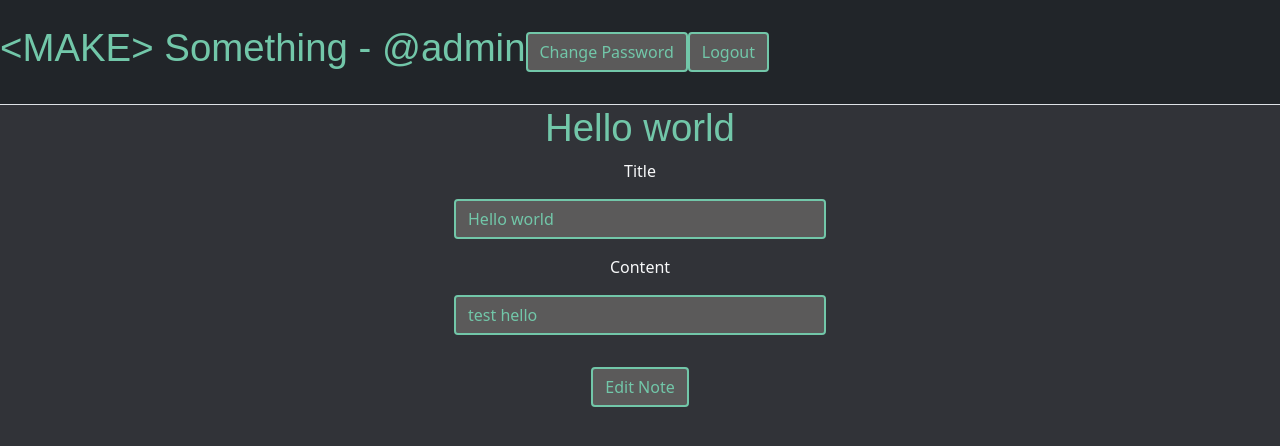
After one commit to Charlotte-R-01134/HackSussex2023, a Flask app: a page that uses app/templates/base.html in a window 1280 px wide. The commit adds this page. Shown: the top 446 px of the page. Run offline with Flask 2, Linux system fonts and the light colour scheme; a user stored in the database is signed in; data comes from the database, SQL or seed files in the repository; both versions use the stored data as it was after the commit; some libraries are stand-ins or nearby versions.

Commit message:
note stuff almost working

```diff
--- a/@index.html
+++ b/@index.html
@@ -9,6 +9,7 @@
     <script src="@process.js"></script>
     <title>makeSomething</title>
 </head>
+
 <body class="page">
     <div class="header">
         <div class="name">
--- /dev/null
+++ b/app/main/forms.py
@@ -0,0 +1,13 @@
+from flask_wtf import FlaskForm
+from wtforms import StringField, SubmitField
+from wtforms.validators import DataRequired, Length, Regexp
+
+
+class NewNoteForm(FlaskForm):
+    title = StringField('Title', validators=[DataRequired(), Length(1, 64)])
+    submit = SubmitField('Create Note')
+
+class NoteForm(FlaskForm):
+    title = StringField('Title', validators=[DataRequired(), Length(1, 64)])
+    content = StringField('Content', validators=[DataRequired(), Length(1, 10000)])
+    submit = SubmitField('Edit Note')
--- a/app/main/views.py
+++ b/app/main/views.py
@@ -1,10 +1,48 @@
 from . import main
-from flask import render_template, flash
-from flask_login import login_required, current_user, logout_user
+from flask import render_template, flash, redirect, url_for
+from flask_login import login_required, current_user
 from .. import db
-from ..models import User
+from ..models import User, Notes
+from .forms import NewNoteForm, NoteForm
 
 @main.route('/')
 def index():
-    flash('hi')
-    return render_template('index.html')
+    return render_template('index.html', current_user=current_user)
+
+@main.route('/<username>/notes/new-note', methods=['GET', 'POST'])
+@login_required
+def new_note(username):
+    if current_user.username != username:
+        flash('You do not have access to these notes')
+        return redirect(url_for('main.index'))
+    form = NewNoteForm()
+    if form.validate_on_submit():
+        note = Notes(title=form.title.data, user_id=current_user.id)
+        db.session.add(note)
+        db.session.commit()
+        flash('Note created')
+        return redirect(url_for('main.index'))
+    return render_template('new_note.html', id=id, current_user=current_user, form=form)
+
+@main.route('/<username>/notes/<id>', methods=['GET', 'POST'])
+@login_required
+def get_note(id, username):
+    if current_user.username != username:
+        flash('You do not have access to these notes')
+        return redirect(url_for('main.index'))
+    form = NoteForm()
+    note = Notes.query.filter_by(id=id).first()
+    if form.validate_on_submit():
+        note.title = form.title.data
+        note.content = form.content.data
+        db.session.add(note)
+        db.session.commit()
+        return redirect(url_for('main.get_note', id=id, username=username))
+    form.title.data = note.title
+    form.content.data = note.content
+    return render_template('notes.html', note=note, form=form)
+
+@main.route('/<username>/notes/<title>/delete')
+@login_required
+def delete(id, username, title):
+    pass
--- a/app/templates/auth/change_password.html
+++ b/app/templates/auth/change_password.html
@@ -2,12 +2,15 @@
 {% extends "base.html" %}
 {% block title %}&#60Make&#62 Something - Change Password{% endblock %}
 
+<body>
     {% block page_content %}
+    <div class="container">
         <div class="page-header">
             <h1>Change Your Password</h1>
         </div>
         <div class="col-md-4">
             {{ wtf.quick_form(form) }}
         </div>
+    </div>
     {% endblock %}
-{}
+</body>
--- a/app/templates/auth/register.html
+++ b/app/templates/auth/register.html
@@ -2,11 +2,15 @@
 {% extends "base.html" %}
 {% block title %}&#60Make&#62 Something - Register{% endblock %}
 
+<body>
 	{% block page_content %}
+	<div class="container">
 		<div class=”page-header”>
 			<h1>Register</h1>
 		</div>
-<div class=”col-md-4”>
+		<div class="col-md-4 ms-auto me-auto">
 			{{ wtf.quick_form(form) }}
 		</div>
+	</div>
 	{% endblock %}
+</body>
--- a/app/templates/base.html
+++ b/app/templates/base.html
@@ -1,58 +1,69 @@
-<title>&#60Make&#62 Something</title>
-
+<!DOCTYPE html>
+<html lang="en">
     {% block head %}
-
+    <head>
+        <meta charset="UTF-8">
+        <meta http-equiv="X-UA-Compatible" content="IE=edge">
+        <meta name="viewport" content="width=device-width, initial-scale=1.0">
         <meta name="viewport" content="width=device-width, initial-scale=1">
         <link href="https://cdn.jsdelivr.net/npm/bootstrap@5.1.3/dist/css/bootstrap.min.css" rel="stylesheet" integrity="sha384-1BmE4kWBq78iYhFldvKuhfTAU6auU8tT94WrHftjDbrCEXSU1oBoqyl2QvZ6jIW3" crossorigin="anonymous">
         <script src="https://cdn.jsdelivr.net/npm/bootstrap@5.1.3/dist/js/bootstrap.bundle.min.js" integrity="sha384-ka7Sk0Gln4gmtz2MlQnikT1wXgYsOg+OMhuP+IlRH9sENBO0LRn5q+8nbTov4+1p" crossorigin="anonymous"></script>
 
+        <title>&#60Make&#62 Something</title>
+    </head>
     {% endblock %}
 
 <style>
-    * {
-        font-family: sans-serif !important;
+    @font-face {
+        font-family: 'Comfortaa';
+        src: url('Comfortaa-VariableFont_wght.ttf') format('ttf');
     }
 
     .btn-default, .form-control {
-        background-color: #e9e6e6 !important;
+        background-color: #5b5a5a;
+        color: rgb(114, 199, 169);
+        border: 2px solid rgb(114, 199, 169);
         margin-top: 16px !important;
         margin-bottom: 16px !important;
     }
 
     h1 {
-        color: #403f3f !important;
-    }
-
-    hr {
-        border-color: #484747 !important;
-        position: relative !important;
-        border-top: 2px double !important;
+        font-size: 3vw;
+        color: rgb(114, 199, 169);
+        font-family: 'Comfortaa', Sans-serif;
         margin-top: 0 !important;
     }
 
-    .dropdown-menu {
-        background-color: #31373d !important;
-        color: #737070 !important;
+    #html {
+        margin: 0px;
     }
 
-    .dropdown-menu>li>a:hover {
-        background-color: #5c5a5a !important;
+    body {
+        background-color: #313338
     }
 
-    img {
-        border-radius: 50%;
-        margin-right: 5px;
-    }
-
-    .navbar {
-        margin-bottom: 32px;
+    a {
+        color: rgb(114, 199, 169);
     }
 </style>
 
+<div class="page">
     {% block navbar %}
+    <div class="navbar navbar-dark bg-dark border-bottom sticky-top">
+        <div class="navbar navbar-expand-lg navbar-dark bg-dark">
+            {% if current_user.is_authenticated %}
+                <h1>&#60MAKE&#62 Something - @{{ current_user.username}}</h1>
+                <a class="btn btn-default" href="{{ url_for('auth.change_password') }}">Change Password</a>
+                <a class="btn btn-default" href="{{ url_for('auth.logout') }}">Logout</a>
+            {% else %}
+                <h1>&#60MAKE&#62 Something</h1>
+                <a class="btn btn-default" href="{{ url_for('auth.login') }}">Login</a>
+            {% endif %}
+        </div>
+    </div>
     {% endblock %}
 
-<body class="text-center justify-content-center">
+    <body class="text-center justify-content-center text-light">
             {% for message in get_flashed_messages() %}
             <div class="alert alert-success alert-dismissible" role="alert">
                 {{ message }}
@@ -63,6 +74,9 @@
         {% block page_content %}
         {% endblock %}
     </body>
+</div>
+
+</html>
 
 {% block scripts %}
 {% endblock %}
--- /dev/null
+++ b/app/templates/notes.html
@@ -0,0 +1,17 @@
+{% extends "base.html" %}
+{% import "bootstrap/wtf.html" as wtf %}
+{% block title %}&#60Make&#62 Something - {{ note.title }}{% endblock %}
+{% block content %}
+
+<body>
+    {% block page_content %}
+    <div class="container">
+        <div class="page-header">
+            <h1>{{ note.title }}</h1>
+        </div>
+        <div class="col-md-4 ms-auto me-auto">
+            {{ wtf.quick_form(form) }}
+        </div>
+    {% endblock %}
+</body>
+{% endblock %}
--- a/login.html
+++ b/login.html
@@ -2,8 +2,6 @@
 <html>
 <head>
 	<title>MAKEsomething login</title>
-	<link rel="stylesheet" type="text/css" href="loginstyle.css">
-<link href="https://fonts.googleapis.com/css2?family=Jost:wght@500&display=swap" rel="stylesheet">
 </head>
 <body>
 	<div class="main">
@@ -11,7 +9,7 @@
 
 			<div class="signup">
 				<form>
-					<label for="chk" aria-hidden="true">[New Here?]</New></label>
+					<label for="chk" aria-hidden="true">[New Here?]</label>
 					<input type="text" name="txt" placeholder="Username" required="">
 					<input type="password" name="pswd" placeholder="Password" required="">
 					<button>Sign up</button>
@@ -21,7 +19,7 @@
 			<div class="login">
 				<form>
 					<label id="login-text" for="chk" aria-hidden="true">[Hello Again!]</label>
-          <input type=" text" name="txt" placeholder="Username" required="">
+					<input type=" text" name="txt" placeholder="Username" required="">
 					<input type="password" name="pswd" placeholder="Password" required="">
 					<button>Login</button>
 				</form>
```
Also changed, not shown: app/models.py (+13 -0 lines), app/templates/index.html (+6 -2 lines), app/templates/new_note.html (added, +17 -0 lines), data-dev.sqlite, 1 other file. Lines whose indentation alone changed are shown as unchanged.
